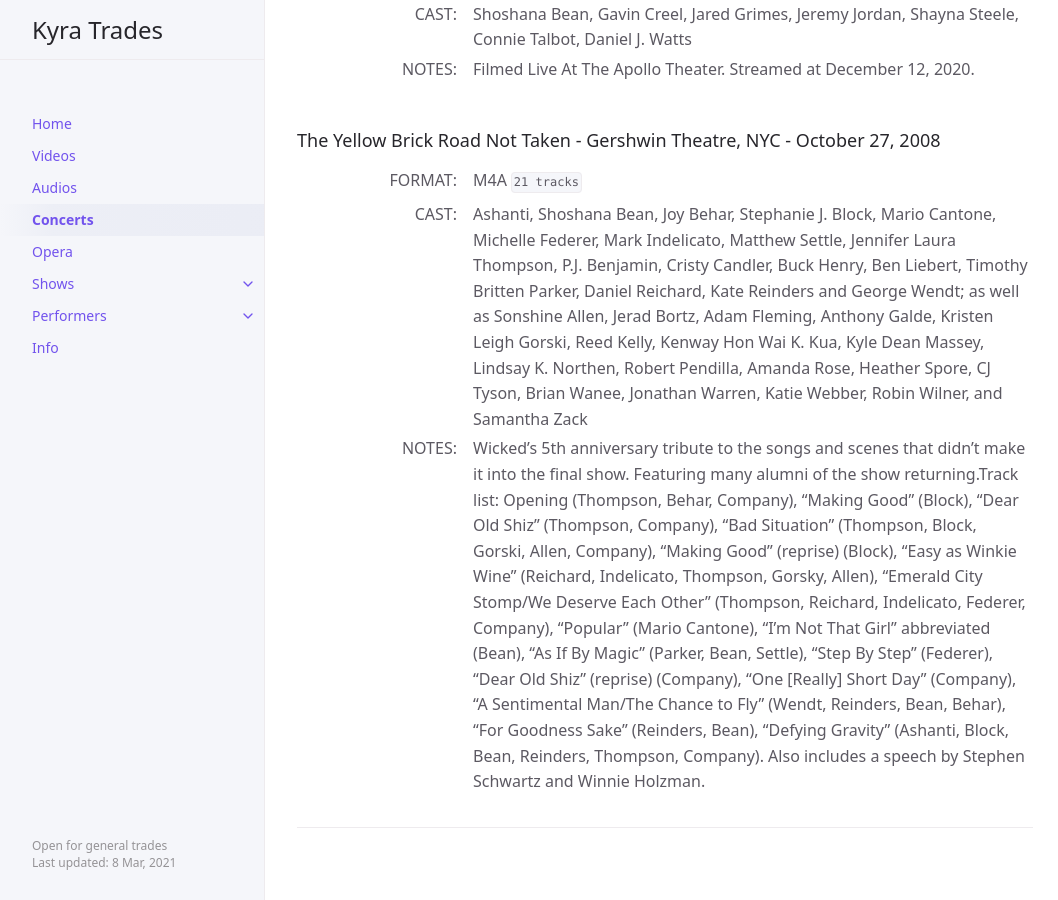
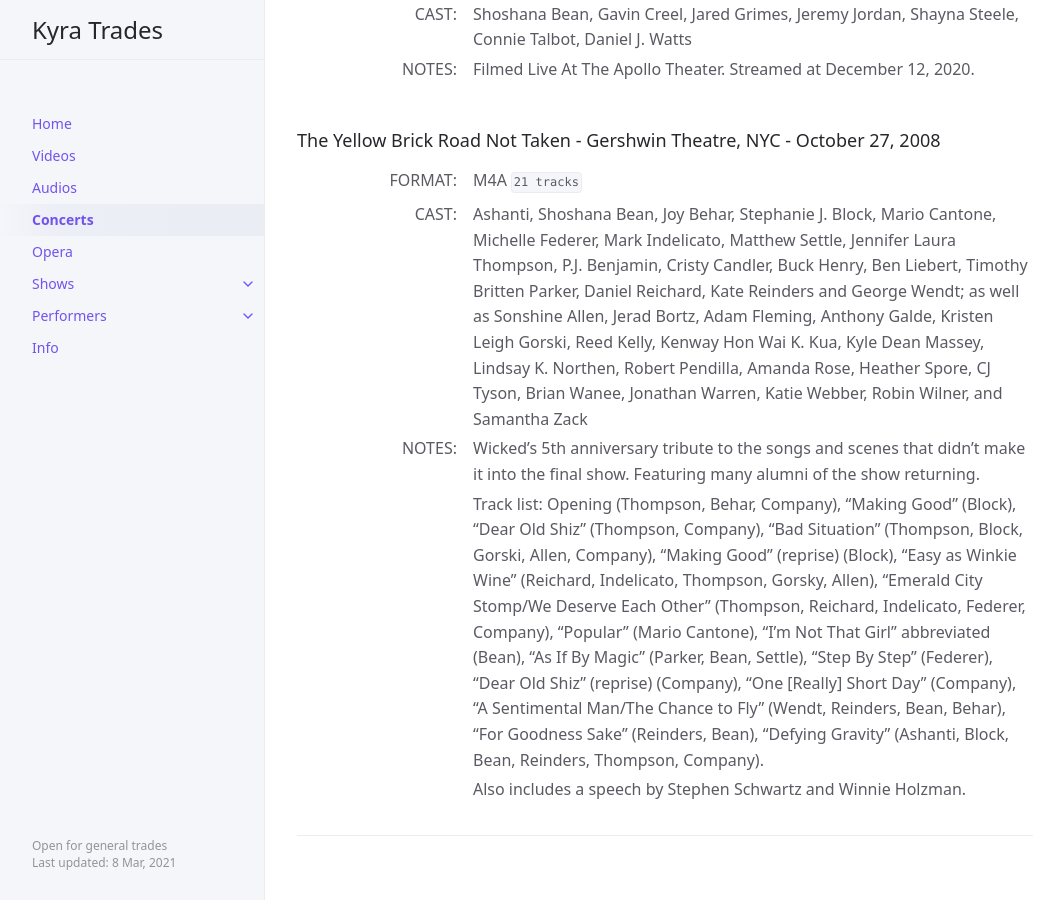
Before and after one commit to kyratrades/kyratrades.github.io, a Jekyll site: the page built from docs/concerts.md, in a window 1280 px wide and 900 px high, scrolled down 10289 px. Shown: the whole window, without its empty margins (107-1165 px from the left). Built offline with Jekyll 4.4.1, drawn with Linux system fonts in a browser that asks for light colours.

```diff
--- a/docs/concerts.md
+++ b/docs/concerts.md
@@ -553,4 +553,6 @@ CAST
 : Ashanti, Shoshana Bean, Joy Behar, Stephanie J. Block, Mario Cantone, Michelle Federer, Mark Indelicato, Matthew Settle, Jennifer Laura Thompson, P.J. Benjamin, Cristy Candler, Buck Henry, Ben Liebert, Timothy Britten Parker, Daniel Reichard, Kate Reinders and George Wendt; as well as Sonshine Allen, Jerad Bortz, Adam Fleming, Anthony Galde, Kristen Leigh Gorski, Reed Kelly, Kenway Hon Wai K. Kua, Kyle Dean Massey, Lindsay K. Northen, Robert Pendilla, Amanda Rose, Heather Spore, CJ Tyson, Brian Wanee, Jonathan Warren, Katie Webber, Robin Wilner, and Samantha Zack
 
 NOTES
-: Wicked's 5th anniversary tribute to the songs and scenes that didn't make it into the final show. Featuring many alumni of the show returning.Track list: Opening (Thompson, Behar, Company), "Making Good" (Block), "Dear Old Shiz" (Thompson, Company), "Bad Situation" (Thompson, Block, Gorski, Allen, Company), "Making Good" (reprise) (Block), "Easy as Winkie Wine" (Reichard, Indelicato, Thompson, Gorsky, Allen), "Emerald City Stomp/We Deserve Each Other" (Thompson, Reichard, Indelicato, Federer, Company), "Popular" (Mario Cantone), "I'm Not That Girl" abbreviated (Bean), "As If By Magic" (Parker, Bean, Settle), "Step By Step" (Federer), "Dear Old Shiz" (reprise) (Company), "One [Really] Short Day" (Company), "A Sentimental Man/The Chance to Fly" (Wendt, Reinders, Bean, Behar), "For Goodness Sake" (Reinders, Bean), "Defying Gravity" (Ashanti, Block, Bean, Reinders, Thompson, Company).  Also includes a speech by Stephen Schwartz and Winnie Holzman.
+: Wicked’s 5th anniversary tribute to the songs and scenes that didn’t make it into the final show. Featuring many alumni of the show returning.
+: Track list: Opening (Thompson, Behar, Company), “Making Good” (Block), “Dear Old Shiz” (Thompson, Company), “Bad Situation” (Thompson, Block, Gorski, Allen, Company), “Making Good” (reprise) (Block), “Easy as Winkie Wine” (Reichard, Indelicato, Thompson, Gorsky, Allen), “Emerald City Stomp/We Deserve Each Other” (Thompson, Reichard, Indelicato, Federer, Company), “Popular” (Mario Cantone), “I’m Not That Girl” abbreviated (Bean), “As If By Magic” (Parker, Bean, Settle), “Step By Step” (Federer), “Dear Old Shiz” (reprise) (Company), “One [Really] Short Day” (Company), “A Sentimental Man/The Chance to Fly” (Wendt, Reinders, Bean, Behar), “For Goodness Sake” (Reinders, Bean), “Defying Gravity” (Ashanti, Block, Bean, Reinders, Thompson, Company).
+: Also includes a speech by Stephen Schwartz and Winnie Holzman.
```
